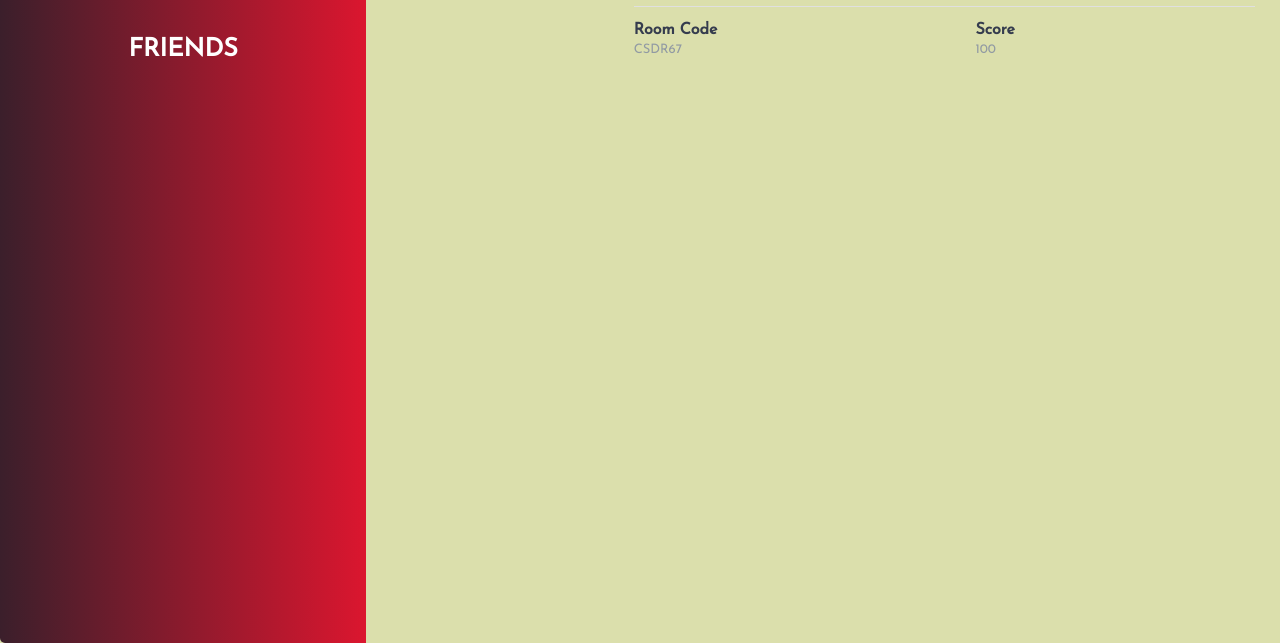
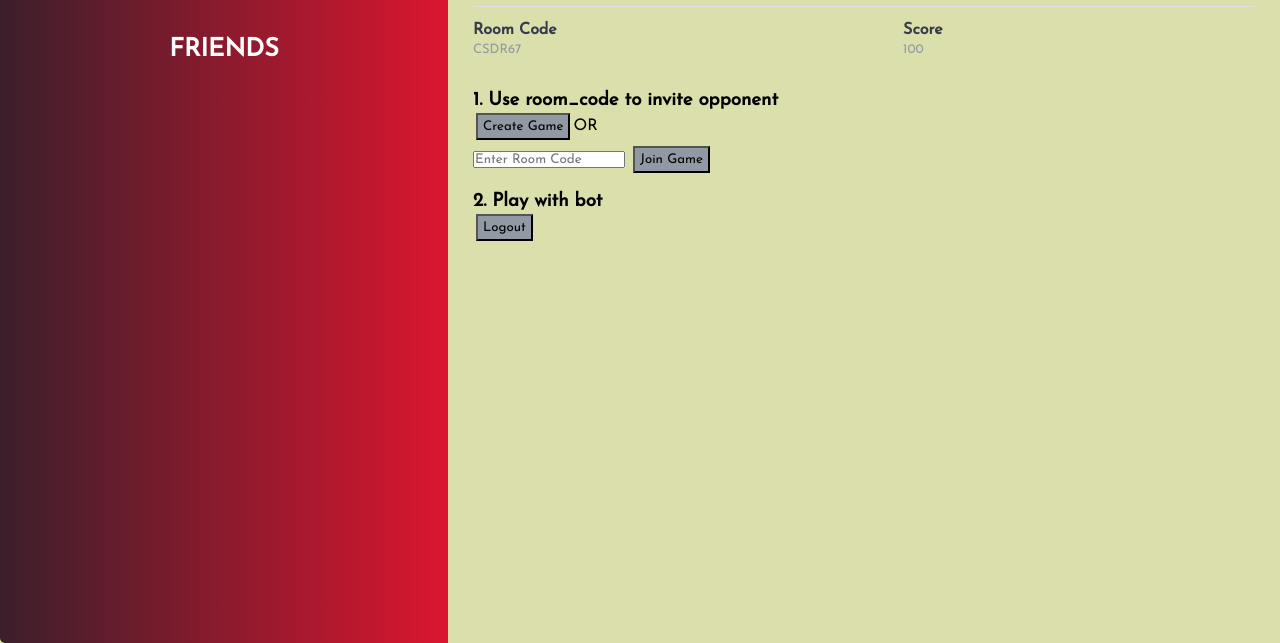
Before and after one commit to apmit2704/webster2k21, a Django app: page /profile/ in a window 1280 px wide. Shown: the part 157-800 px from the top of the page. Run offline with Django 3.2, Linux system fonts and the light colour scheme; a user stored in the database is signed in; some libraries are stand-ins or nearby versions.

Commit message:
UI changes in profile template

```diff
--- a/BerlinCheckers/CheckersGame/templates/CheckersGame/createprofile.html
+++ b/BerlinCheckers/CheckersGame/templates/CheckersGame/createprofile.html
@@ -4,6 +4,7 @@
 <head>
   <meta charset="UTF-8">
   <title>CSS User Profile Card</title>
+  <!-- <link href="https://cdn.jsdelivr.net/npm/bootstrap@5.1.3/dist/css/bootstrap.min.css" rel="stylesheet" integrity="sha384-1BmE4kWBq78iYhFldvKuhfTAU6auU8tT94WrHftjDbrCEXSU1oBoqyl2QvZ6jIW3" crossorigin="anonymous"> -->
   <link rel="stylesheet" type="text/css" href="{% static 'css/profile_style.css' %}"/>
   <script src="https://kit.fontawesome.com/b99e675b6e.js"></script>
 </head>
@@ -16,20 +17,6 @@
         <h4>{{ request.user }}</h4>
          <p>{{ request.user.email }}</p>
          <h5>FRIENDS</h5>
-    </div>
-    <div>
-        <h3>1. Use room_code to invite opponent</h3>
-        <form action='/creategame' method='get'>
-            <button type='Submit'>Create Game</button>
-        </form>
-        <form action='/play/' method='GET'>
-            <input name="room_code" type="text" placeholder="Enter Room Code">
-            <button type='Submit'>Join Game</button>
-        </form>
-        <h3>2. Play with bot</h3>
-        <form action='/logout/' method='GET'>
-            <button type='Submit'>Logout</button>
-        </form>
     </div>
     <div class="right">
         <div class="info">
@@ -58,8 +45,21 @@
                     <p>100</p>
               </div>
             </div>
-        </div>
-
+      </div>
+      <div>
+        <h3>1. Use room_code to invite opponent</h3>
+        <form action='/creategame' method='get'>
+            <button class="btn btn-secondary btn-sm" type='Submit'>Create Game</button>OR
+        </form>
+        <form action='/play/' method='GET'>
+            <input name="room_code" type="text" placeholder="Enter Room Code">
+            <button class="btn btn-secondary btn-sm" type='Submit'>Join Game</button>
+        </form><br>
+        <h3>2. Play with bot</h3>
+        <form action='/logout/' method='GET'>
+            <button class="btn btn-secondary btn-sm" type='Submit'>Logout</button>
+        </form>
+    </div>
 
     </div>
 </div>
--- a/BerlinCheckers/static/css/profile_style.css
+++ b/BerlinCheckers/static/css/profile_style.css
@@ -117,3 +117,8 @@
   display: block;
   font-size: 18px;
 }
+ button {
+   padding: 5px;
+   background-color: #919aa3;
+   margin: 3px;
+ }
```
Also changed, not shown: BerlinCheckers/db.sqlite3.
